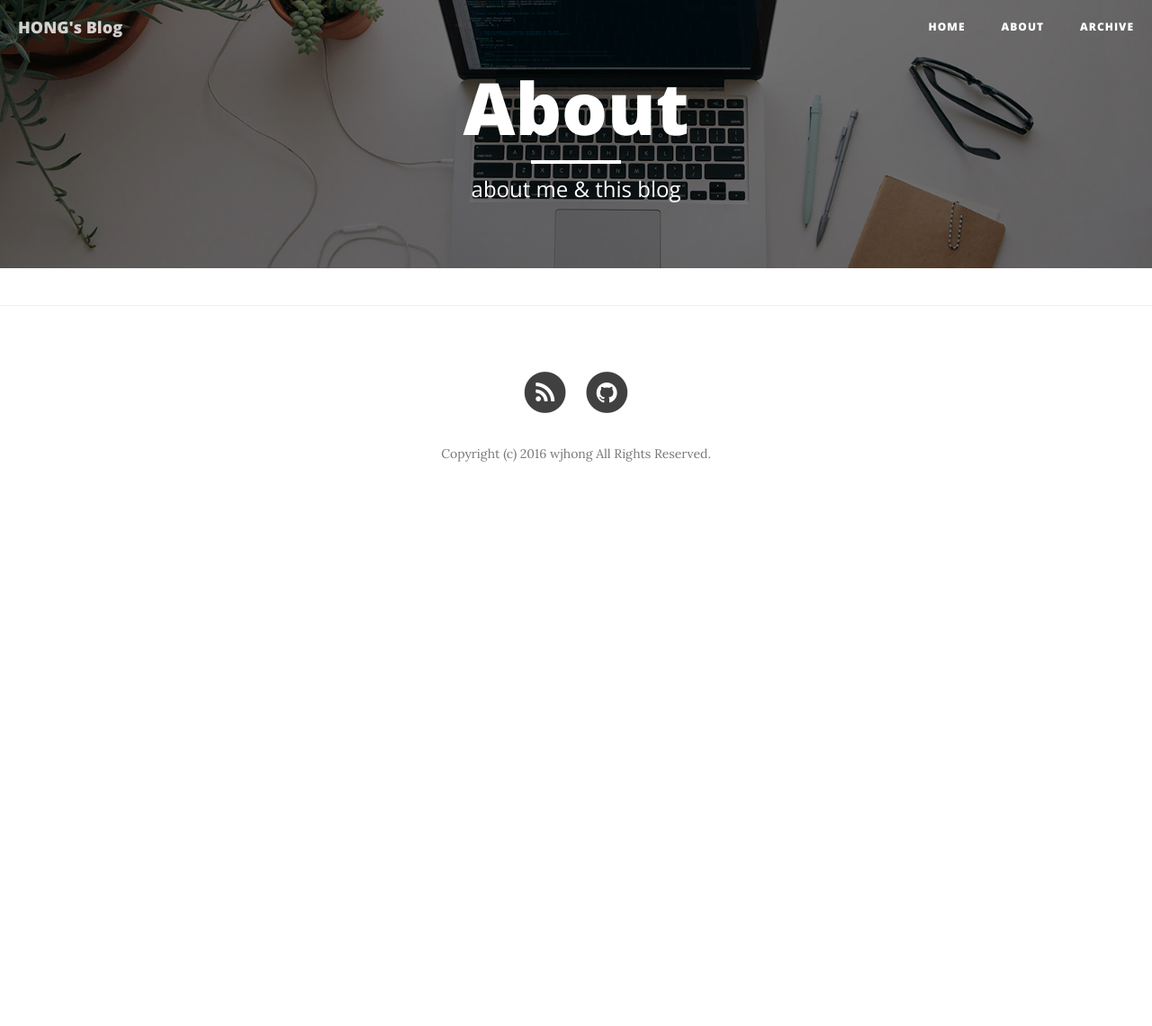
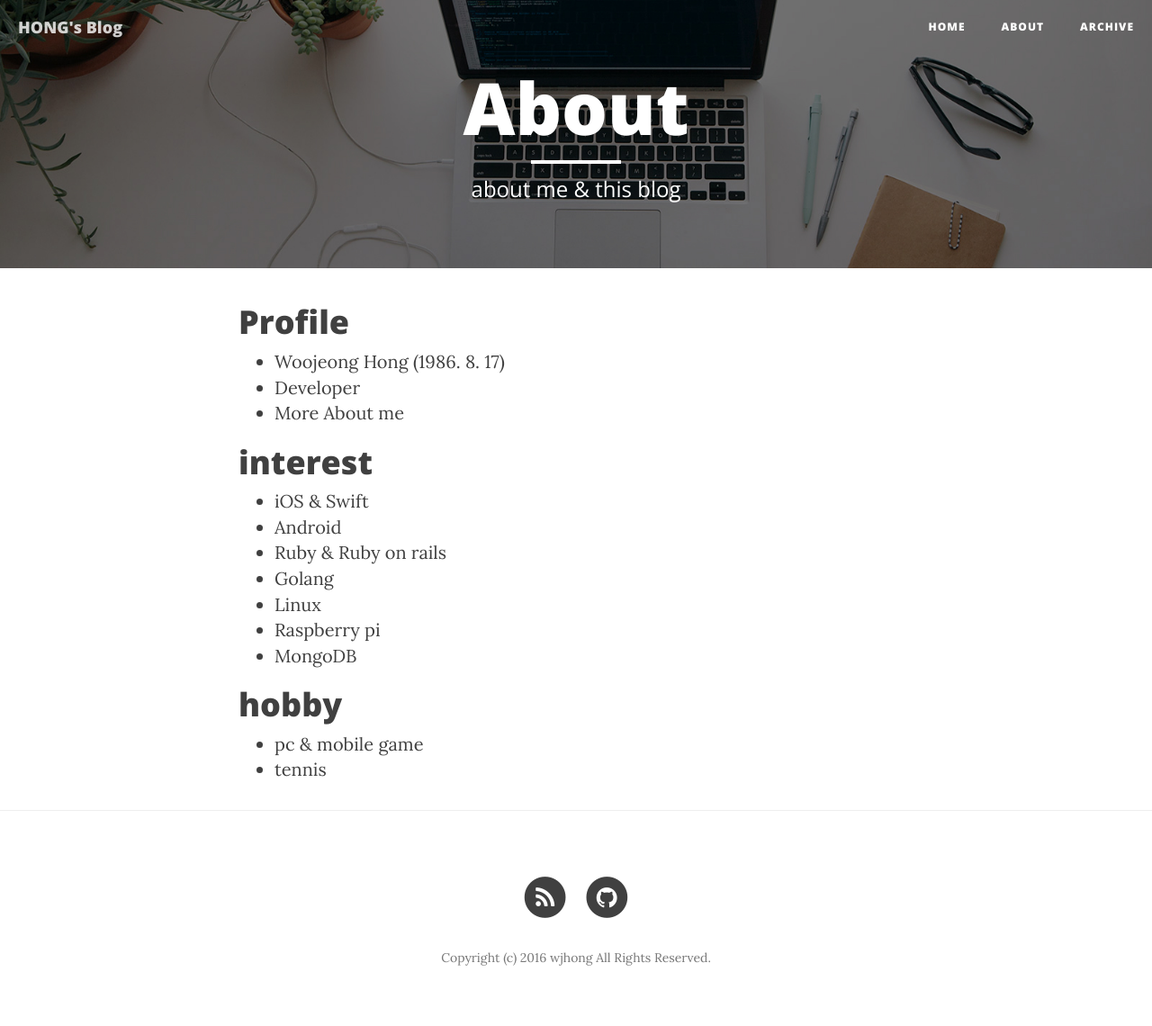
Before and after one commit to hwj4477/hwj4477.github.io, a Jekyll site: the page built from about.md, in a window 1280 px wide. Shown: the whole page at 90% size. Built offline with Jekyll 4.4.1, drawn with Linux system fonts in a browser that asks for light colours; nearby versions of some CDN libraries; before the commit the page ends 900 px from its top, so only the background shows below that.

Commit message:
edit about

```diff
--- a/_config.yml
+++ b/_config.yml
@@ -12,7 +12,7 @@ logo:
 
 # Tertiary Parameters
 github_username:  hwj4477
-project_repository: hwj4477.github.io
+project_repository:
 disqus_shortname: developer-hong-blog
 g-analytics: UA-75881392-1
 altmetric: true
--- a/about.md
+++ b/about.md
@@ -4,3 +4,21 @@ title: "About"
 description: "about me & this blog"
 header-img: "img/home-bg.jpg"
 ---
+
+# Profile
+-	Woojeong Hong (1986. 8. 17)
+- Developer
+- [More About me](http://home.wjhong.pe.kr)
+
+# interest
+- iOS & Swift
+- Android
+- Ruby & Ruby on rails
+- Golang
+- Linux
+- Raspberry pi
+- MongoDB
+
+# hobby
+- pc & mobile game
+- tennis
```
